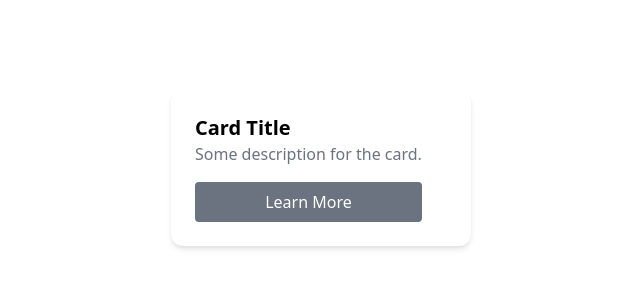
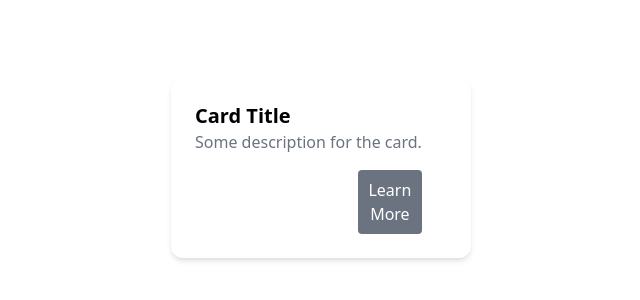
Before and after one commit to bydesign21/mt-olive-church, a plain HTML site: page index.html in a window 1280 px wide. Shown: the part 232-532 px from the top of the page, without its empty margins (319-959 px from the left). Drawn offline with nearby package versions, Linux system fonts and the light colour scheme.

Commit message:
6th commit

```diff
--- a/index.html
+++ b/index.html
@@ -20,9 +20,9 @@
         <p class="text-gray-500">Some description for the card.</p>
         <div style="width: 100%" class="flex justify-end mt-4">
           <button
-            syle="max-width: 5rem;"
+            style="width: 4rem"
             onclick="redirectTo()"
-            class="px-4 py-2 align-center justify-center flex flex-auto bg-gray-500 text-white rounded hover:bg-gray-600"
+            class="py-2 bg-gray-500 text-white rounded hover:bg-gray-600 flex justify-center items-center"
           >
             Learn More
           </button>
```
